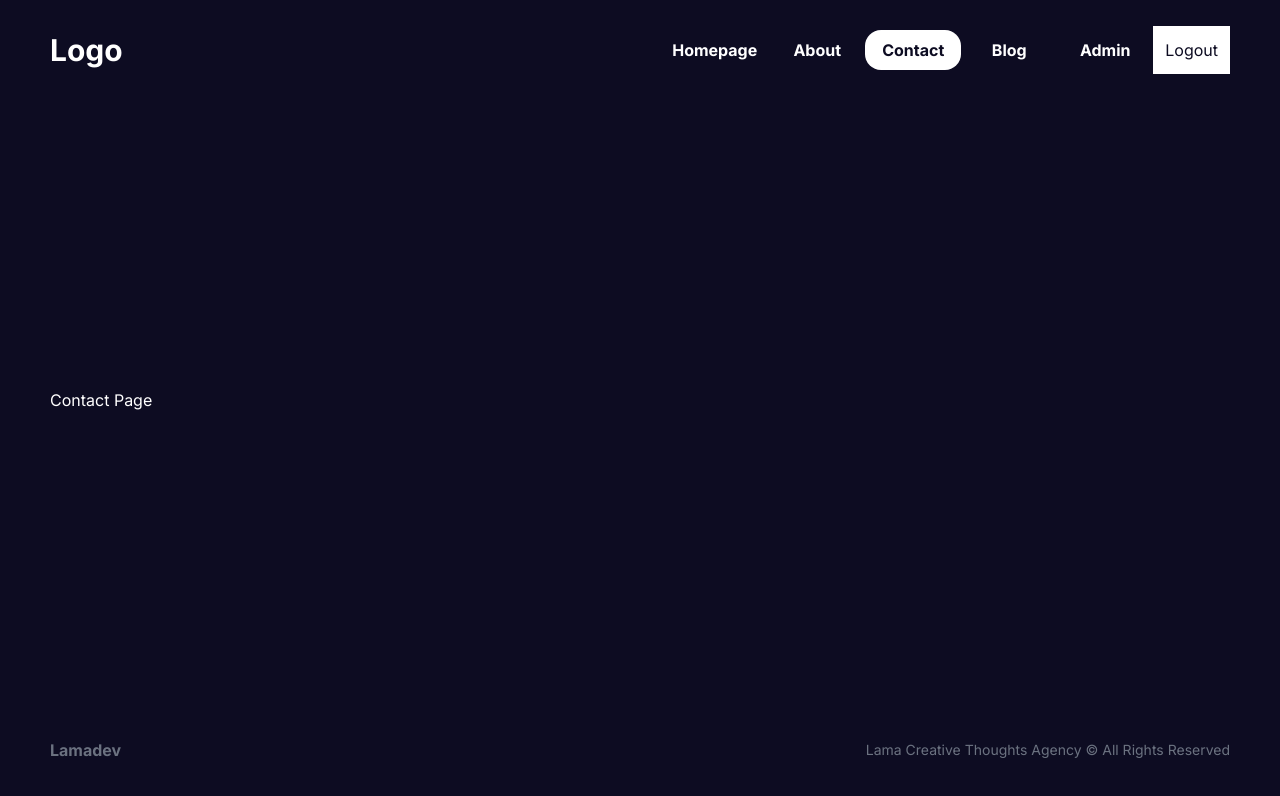
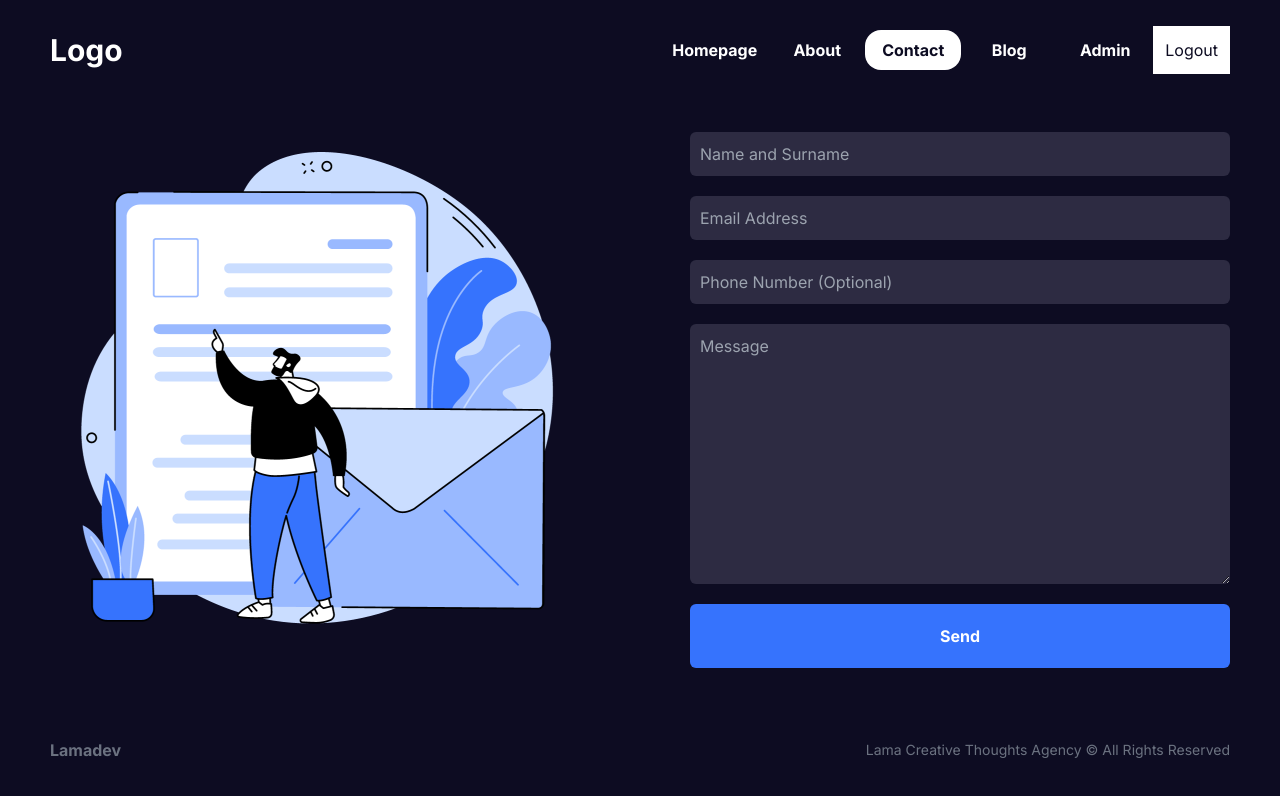
Before and after one commit to ariel-behar/baby-journal, a Next.js app: page /contact in a window 1280 px wide. Shown: the top 796 px of the page. Built offline with nearby package versions, Linux system fonts and the light colour scheme.

Commit message:
Structuring and styling the Contact page

```diff
--- a/app/contact/page.tsx
+++ b/app/contact/page.tsx
@@ -1,7 +1,24 @@
+import Image from "next/image"
+
 function ContactPage() {
-  return (
-    <div>Contact Page</div>
-  )
+	return (
+		<div className="flex gap-[100px]">
+			<div className="flex-1 relative h-[500px]">
+				<Image src="/img/contact.png" alt="Contact" fill className="object-contain" />
+			</div>
+
+			<div className="flex-1">
+				<form action="" className="flex flex-col gap-5">
+					<input type="text" placeholder="Name and Surname" className="form-input" />
+					<input type="email" placeholder="Email Address" className="form-input" />
+					<input type="text" placeholder="Phone Number (Optional)" className="form-input" />
+					<textarea name="" id="" cols={30} rows={10} placeholder="Message" className="form-input"></textarea>
+
+					<button className="p-5 bg-customBlue text-light font-bold border-none rounded-md">Send</button>
+				</form>
+			</div>
+		</div>
+	)
 }
 
 export default ContactPage
--- a/app/globals.css
+++ b/app/globals.css
@@ -16,10 +16,10 @@
   box-sizing: border-box;
 }
 
-@media (prefers-color-scheme: dark) {
+/* @media (prefers-color-scheme: dark) {
   :root {
   }
-}
+} */
 
 body {
   background-color: var(--bg);
@@ -36,3 +36,9 @@ a {
     /* text-wrap: balance; */
   /* } */
 }
+
+@layer components {
+  .form-input {
+    @apply p-[10px] rounded-md text-light bg-darkSoft border-none outline-none;
+  }
+}
```
